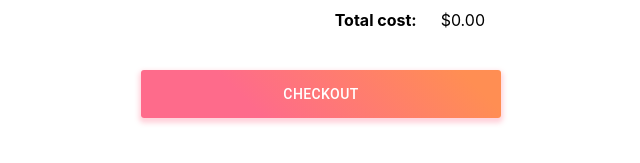
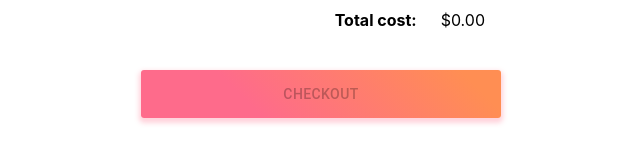
Before and after one commit to grigory-lapshin/strelka-test, a React (Create React App) app: page /cart in a window 1280 px wide. Shown: the part 275-438 px from the top of the page, without its empty margins (319-959 px from the left). Built offline with nearby package versions, Linux system fonts and the light colour scheme.

Commit message:
feat: checkout button

```diff
--- a/src/Pages/Cart.js
+++ b/src/Pages/Cart.js
@@ -2,11 +2,13 @@ import React from 'react';
 import { Container } from '@material-ui/core';
 import { styled } from '@material-ui/styles';
 import { connect } from 'react-redux';
+import { withRouter } from 'react-router-dom';
 import { addToCart, removeFromCart } from '../actions';
 import GradientButton from '../components/GradientButton';
 import Header1 from '../components/Header1';
 import { getTotal, getAddedItems } from '../reducers';
 import Item from '../components/CartItem';
+import LinkedButton from '../components/LinkedButton';
 
 const CenteredContainer = styled(Container)({
   padding: '6em',
@@ -54,7 +56,9 @@ const Cart = ({
       ))}
     </ItemsContainer>
     <TotalCost total={total} />
-    <GradientButton>Checkout</GradientButton>
+    <LinkedButton to="/checkout" disabled={ids.length === 0}>
+      Checkout
+    </LinkedButton>
   </CenteredContainer>
 );
 
--- a/src/components/CartItem.js
+++ b/src/components/CartItem.js
@@ -12,8 +12,6 @@ const CostContainer = styled('div')({
 });
 
 const Cost = styled('p')({ '&:before': { content: '"$"' }, alignSelf: 'flex-end' });
-
-const Sign = styled('span')({});
 
 const AmountContainer = styled('div')({
   display: 'flex',
--- /dev/null
+++ b/src/components/LinkedButton.js
@@ -0,0 +1,18 @@
+import React from 'react';
+import { withRouter } from 'react-router-dom';
+import GradientButton from './GradientButton';
+
+const CheckoutButtonTemplate = ({
+  history, to, onClick, children, disabled,
+}) => (
+  <GradientButton
+    disabled={disabled}
+    onClick={event => (onClick && onClick(event)) || history.push(to)}
+  >
+    {children}
+  </GradientButton>
+);
+
+const CheckoutButton = withRouter(CheckoutButtonTemplate);
+
+export default CheckoutButton;
```
